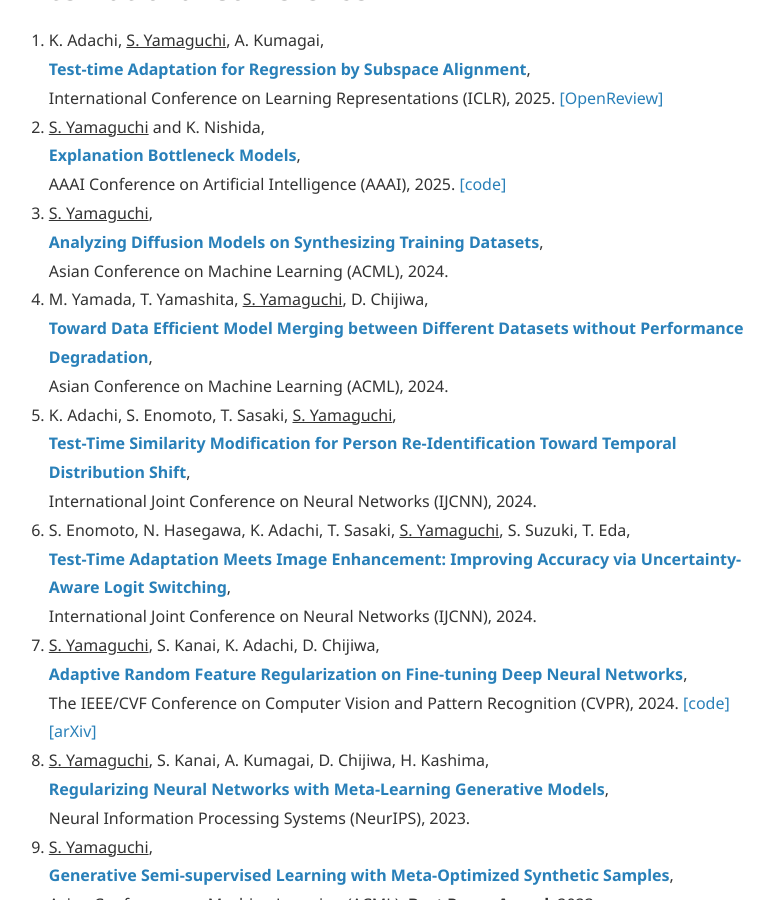
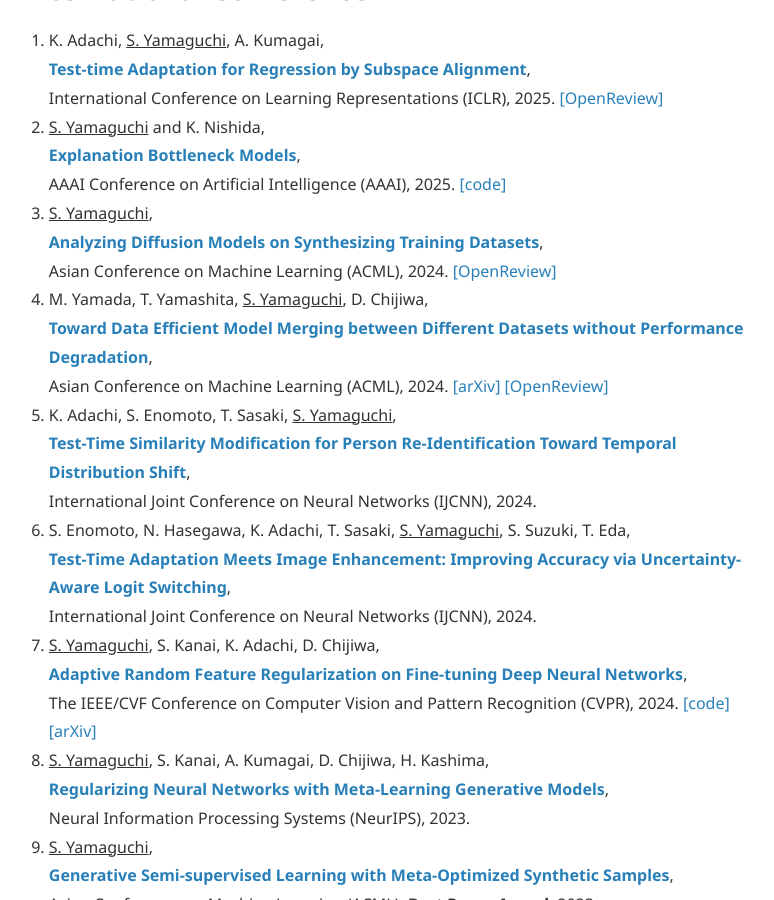
Before and after one commit to yshinya6/yshinya6.github.io, a Jekyll site: the page built from index.md, in a window 1280 px wide and 900 px high, scrolled down 2350 px. Shown: the whole window, without its empty margins (252-1026 px from the left). Built offline with Jekyll 4.4.1, drawn with Linux system fonts in a browser that asks for light colours; nearby versions of some CDN libraries.

Commit message:
Updaet ACML Link

```diff
--- a/index.md
+++ b/index.md
@@ -23,7 +23,7 @@
 * **[2025/01/22]** Our paper [**Test-time Adaptation for Regression by Subspace Alignment**](https://arxiv.org/abs/2410.03263) has been accepted to ICLR 2025! This paper proposes a novel test-time adaptation method for regression tasks by aligning features on sub-space.
 * **[2025/01/21]** Our paper [**Transfer Learning with Pre-trained Conditional Generative Models**](https://arxiv.org/abs/2204.12833) has been accepted to Machine Learning Journal (ECML-PKDD Journal Track)! We propose a generative transfer learning method based on pre-trained large generative models for a severe setting where we cannot access source datasets and pre-trained weights for target tasks.
 * **[2024/12/10]** Our paper [**Explanation Bottleneck Models**](https://arxiv.org/abs/2409.17663) has been accepted to AAAI 2025 (**acceptance rate: 23%**)! We propose a new interpretable model that generates text explanations and predicts the final label based on the text explanation. This work will be presented at the Workshop on Foundation Model Intervention (MINT) @ NeurIPS2024!
-* **[2024/9/5]** My solo paper **Analyzing Diffusion Models on Synthesizing Training Datasets** and co-authored paper [**Toward Data Efficient Model Merging between Different Datasets without Performance Degradation**](https://arxiv.org/abs/2306.05641) have been accepted to ACML 2024 (**acceptance rate: 20%**)!
+* **[2024/9/5]** My solo paper [**Analyzing Diffusion Models on Synthesizing Training Datasets**](https://proceedings.mlr.press/v260/yamaguchi25a.html) and co-authored paper [**Toward Data Efficient Model Merging between Different Datasets without Performance Degradation**](https://arxiv.org/abs/2306.05641) have been accepted to ACML 2024 (**acceptance rate: 20%**)!
 * **[2024/4/1]** I'm happy to announce that I have been promoted to associate distinguished researcher at NTT!
 * **[2024/3/18]** Our two papers [**Test-Time Similarity Modification for Person Re-Identification Toward Temporal Distribution Shift**](https://arxiv.org/abs/2403.14114) and [**Test-Time Adaptation Meets Image Enhancement: Improving Accuracy via Uncertainty-Aware Logit Switching**](https://arxiv.org/abs/2403.17423) have been accepted to IJCNN 2024!
 * **[2024/2/26]** Our paper [**Adaptive Random Feature Regularization on Fine-tuning Deep Neural Networks**](https://arxiv.org/abs/2403.10097) has been accepted to CVPR 2024! We propose a simple yet effective fine-tuning method by penalizing feature extractors with random reference vectors generated from adaptive class-conditional priors.
@@ -75,11 +75,11 @@
 [**Explanation Bottleneck Models**](https://arxiv.org/abs/2409.17663),
 AAAI Conference on Artificial Intelligence (AAAI), 2025. [[code]](https://github.com/yshinya6/xbm)
 3.  <u>S. Yamaguchi</u>,
-[**Analyzing Diffusion Models on Synthesizing Training Datasets**](https://openreview.net/forum?id=x2PY6GP9GJ),
-Asian Conference on Machine Learning (ACML), 2024.
+[**Analyzing Diffusion Models on Synthesizing Training Datasets**](https://proceedings.mlr.press/v260/yamaguchi25a.html),
+Asian Conference on Machine Learning (ACML), 2024. [[OpenReview]](https://openreview.net/forum?id=x2PY6GP9GJ)
 4. M. Yamada, T. Yamashita, <u>S. Yamaguchi</u>, D. Chijiwa,
-[**Toward Data Efficient Model Merging between Different Datasets without Performance Degradation**](https://arxiv.org/abs/2306.05641),
-Asian Conference on Machine Learning (ACML), 2024.
+[**Toward Data Efficient Model Merging between Different Datasets without Performance Degradation**](https://proceedings.mlr.press/v260/yamada25a.html),
+Asian Conference on Machine Learning (ACML), 2024. [[arXiv]](https://arxiv.org/abs/2306.05641) [[OpenReview]](https://openreview.net/forum?id=Le3qPaeSAn)
 5. K. Adachi, S. Enomoto, T. Sasaki, <u>S. Yamaguchi</u>,
 [**Test-Time Similarity Modification for Person Re-Identification Toward Temporal Distribution Shift**](https://arxiv.org/abs/2403.14114),
 International Joint Conference on Neural Networks (IJCNN), 2024.
```
